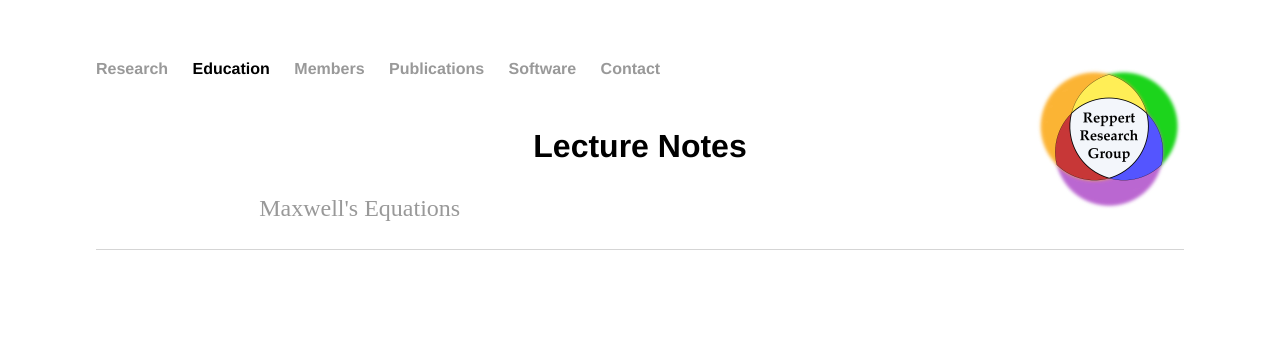
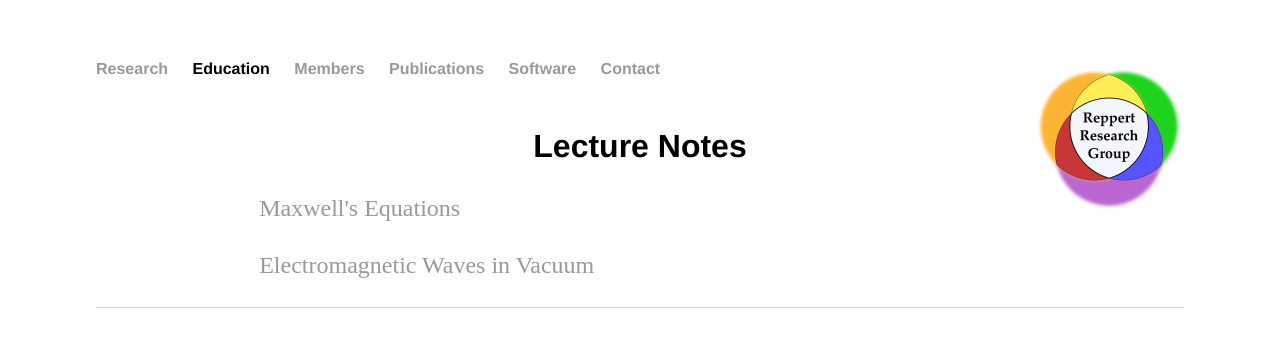
Before and after one commit to mreppert/mreppert.github.io, a Jekyll site: the page built from education/chm676/notes/index.html, in a window 1280 px wide. Shown: the top 347 px of the page. Built offline with Jekyll 4.4.1, drawn with Linux system fonts in a browser that asks for light colours.

Commit message:
added vacuum waves lecture

```diff
--- a/education/chm676/notes/index.html
+++ b/education/chm676/notes/index.html
@@ -16,8 +16,8 @@ title: Reppert Research Group
 <body>
   <h2>Lecture Notes</h2>
   <p><a href="/education/chm676/notes/MaxwellsEquations.pdf">Maxwell's Equations</a></p>
-  <!--<p><a href="/education/chm676/notes/VacuumWaves.pdf">Electromagnetic Waves in Vacuum</a></p>
-  <p><a href="/education/chm676/notes/ForceWorkEnergy.pdf">Force, Work, and Energy in Electromagnetic Waves</a></p>
+  <p><a href="/education/chm676/notes/VacuumWaves.pdf">Electromagnetic Waves in Vacuum</a></p>
+  <!--<p><a href="/education/chm676/notes/ForceWorkEnergy.pdf">Force, Work, and Energy in Electromagnetic Waves</a></p>
   <p><a href="/education/chm676/notes/MicroscopicEM.pdf">Microscopic Electrodynamics</a></p>
   <p><a href="/education/chm676/notes/MacroscopicEM.pdf">Macroscopic Electrodynamics</a></p>
   <p><a href="/education/chm676/notes/ResponseTheory.pdf">Response Theory</a></p>
```
